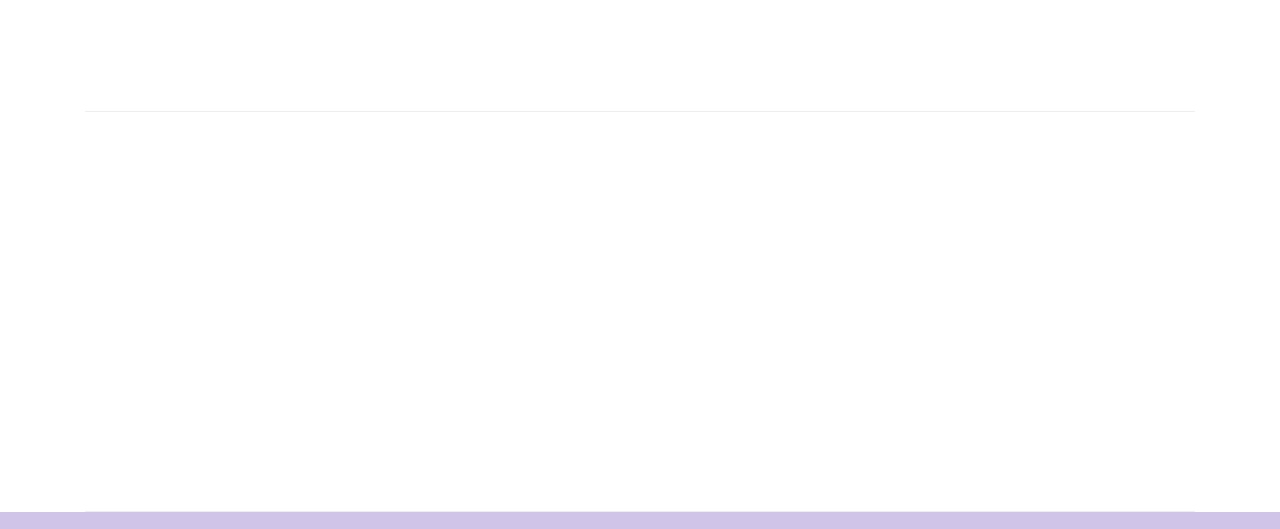
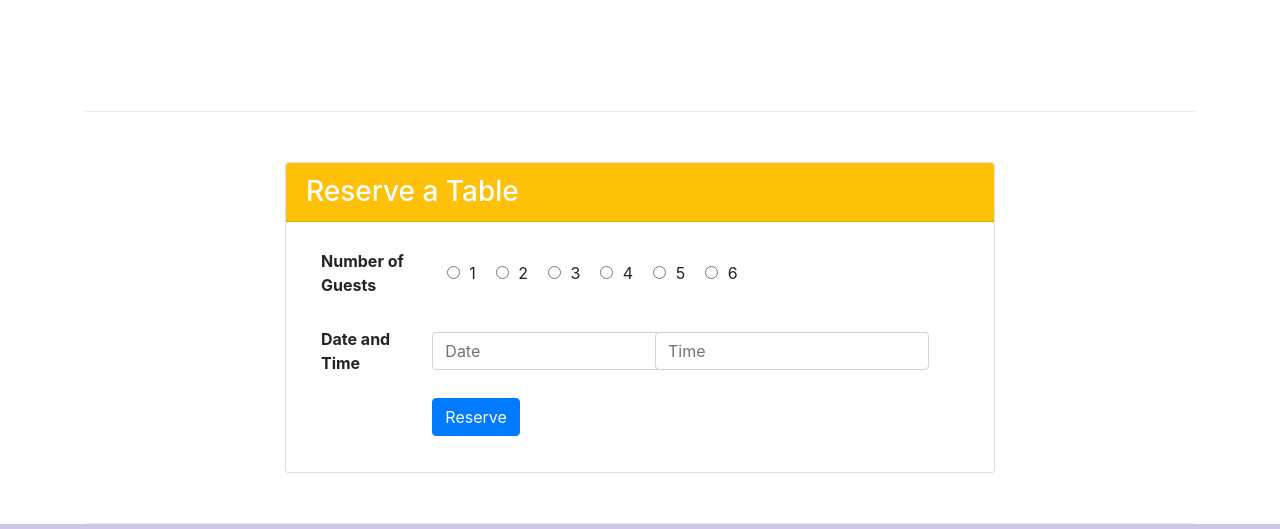
Before and after one commit to alanalgolden/Bootstrap4Learning, a website: page conFusion/index.html in a window 1280 px wide. Shown: the part 1422-1951 px from the top of the page. Drawn offline with nearby package versions, Linux system fonts and the light colour scheme.

Commit message:
Assignment 2 Submission

```diff
--- a/conFusion/index.html
+++ b/conFusion/index.html
@@ -49,8 +49,12 @@
                     <div class="d-none d-sm-block"><p>We take inspiration from the World's best cuisines, and create a unique fusion experience. Our lipsmacking creations will tickle your culinary senses!</p></div>
                 </div>
                 <!-- col-12 will be for xs screens, it will be stacked below the top content. For other screen sizes, it will contain the left over columns for sm to xl -->
-                <div class="col-12 col-sm align-self-center">
+                <div class="col-3 col-sm align-self-center">
                     <img src="img/logo.png" class="img-fluid">
+                </div>
+                <div class="col-3 col-sm align-self-center">
+                    <a type="button" class="btn btn-warning btn-sm" href="./index.html#reservetable"><strong>Reserve Table</strong></a>
+                </div>
                 </div>
             </div>
         </div>
@@ -68,20 +72,26 @@
                     <img class="d-flex mr-3 img-thumbnail align-self-center"
                         src="img/uthappizza.png" alt="uthappizza">
                     <div class="media-body">
-                        <h2 class="mt-0">Uthappizza <span class="badge badge-danger">HOT</span> <span = class="badge badge-pill badge-secondary">$4.99</span></h2>
+                        <h2 class="mt-0">Uthappizza <span class="badge badge-danger">HOT</span> <span class="badge badge-pill badge-secondary">$4.99</span></h2>
                         <p class="d-none d-sm-block">A unique combination of Indian Uthappam (pancake) and Italian pizza, topped with Cerignola olives, ripe vine cherry tomatoes, Vidalia onion, Guntur chillies and Buffalo Paneer.</p></div>
                     </div>
                 </div>
             </div>
 
 
-        <div class="ro row-content align-items-center">
+        <div class="row row-content align-items-center">
             <div class="col-12 col-sm-4 col-md-3">
                 <h3>This Month's Promotions</h3>
             </div>
             <div class="col col-sm col-md">
-                <h2>Weekend Grand Buffet</h2>
-                <div class="d-none d-sm-block"><p>Featuring mouthwatering combinations with a choice of five different salads, six enticing appetizers, six main entrees and five choicest desserts. Free flowing bubbly and soft drinks. All for just $19.99 per person </p></div>
+                <div class="media">
+
+                    <div class="media-body">
+                        <h2>Weekend Grand Buffet <span class="badge badge-danger">NEW</span></h2>
+                        <div class="d-none d-sm-block"><p>Featuring mouthwatering combinations with a choice of five different salads, six enticing appetizers, six main entrees and five choicest desserts. Free flowing bubbly and soft drinks. All for just $19.99 per person </p></div>
+                    </div>
+                    <img class="d-flex mr-3 img-thumbnail align-self-center" src="img/buffet.png" alt="buffet">
+                </div>
             </div>
         </div>
 
@@ -101,8 +111,69 @@
             </div>
         </div>
 
-        <div class="row row-content align-items-center">
+        <div class="row row-content justify-content-center">
+            <div class="col-12 col-sm-8">
+            <div class="card">
+                <h3 class="card-header bg-warning text-white" id="reservetable">Reserve a Table</h3>
+                <div class="card-body">
+                    <form>
+                        <div class="form-group form-check-inline">
+                            <label class="col-md-3 col-form-label"><strong>Number of Guests</strong></label>
+                            <div class="form-check">
+                                <input class="form-check-input" type="radio" name="reservetable" id="reservetable1">
+                                <label class="form-check-label" for="reservetable1">
+                                    1
+                                </label></div>
+                            <div class="form-check">
+                                <input class="form-check-input" type="radio" name="reservetable" id="reservetable2">
+                                <label class="form-check-label" for="reservetable2">
+                                    2
+                                </label></div>
+                            <div class="form-check">
+                                <input class="form-check-input" type="radio" name="reservetable" id="reservetable3">
+                                <label class="form-check-label" for="reservetable3">
+                                    3
+                                </label></div>
+                            <div class="form-check">
+                                <input class="form-check-input" type="radio" name="reservetable" id="reservetable4">
+                                <label class="form-check-label" for="reservetable4">
+                                    4
+                                </label></div>
+                            <div class="form-check">
+                                <input class="form-check-input" type="radio" name="reservetable" id="reservetable5">
+                                <label class="form-check-label" for="reservetable5">
+                                    5
+                                </label></div>
+                            <div class="form-check">
+                                <input class="form-check-input" type="radio" name="reservetable" id="reservetable6">
+                                <label class="form-check-label" for="reservetable6">
+                                    6
+                                </label></div>
+                    </div>
 
+                    <div class="form-group form-inline">
+                        <label class="col-md-2 col-form-label"><strong>Date and Time</strong></label>
+                        <div class="col-md-4">
+                            <input type="text" class="form-control" id="date" name="date"
+                                placeholder="Date">
+                        </div>
+                        <div class="col-md-4">
+                            <input type="text" class="form-control" id="time" name="time"
+                                placeholder="Time">
+                        </div>
+                    </div>
+                    <div class="form-group">
+                        <div class="offset-md-2 col-md-10">
+                            <button type="submit" class="btn btn-primary">
+                                Reserve
+                            </button>
+                        </div>
+                    </div>
+                    </form>
+                    </div>
+                </div>
+            </div>
+            </div>
         </div>
 
     </div>
```
